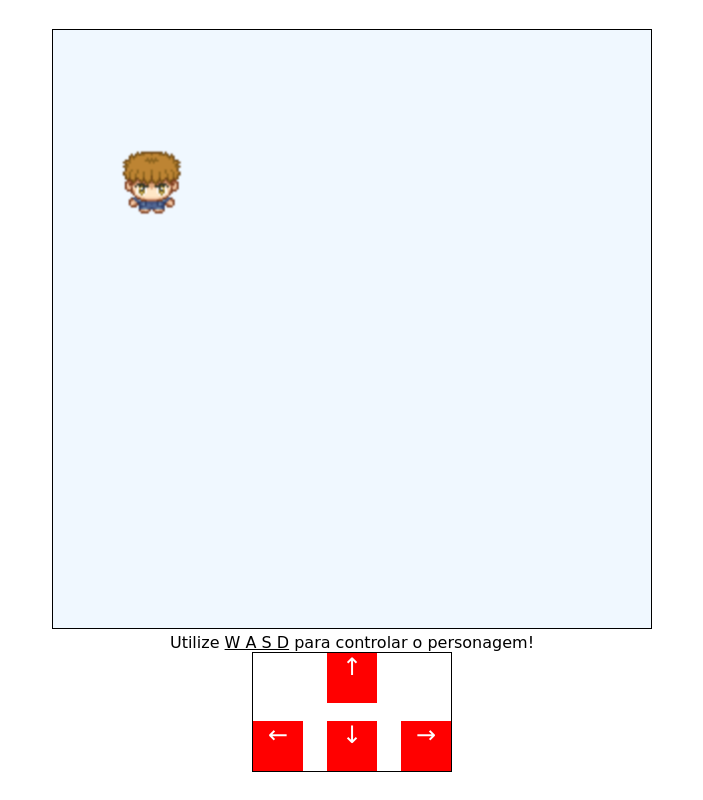
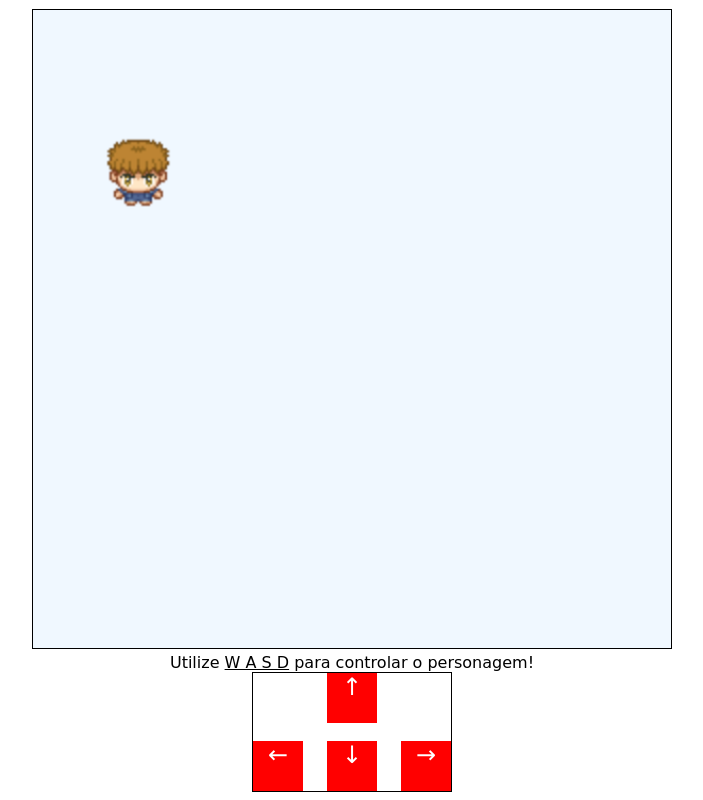
Before and after one commit to KauaVicto/projeto-ppa, a plain HTML site: page index.html in a window 1280 px wide. Shown: the whole page, without its empty margins (288-991 px from the left). Drawn offline with Linux system fonts and the light colour scheme.

Commit message:
tamanhos consertados

```diff
--- a/css/style.css
+++ b/css/style.css
@@ -15,8 +15,8 @@ body {
 }
 
 .container canvas {
-    width: 600px;
-    height: 600px;
+    width: 50vw;
+    height: 50vw;
     border: 1px solid black;
     background-color: aliceblue;
 }
```
